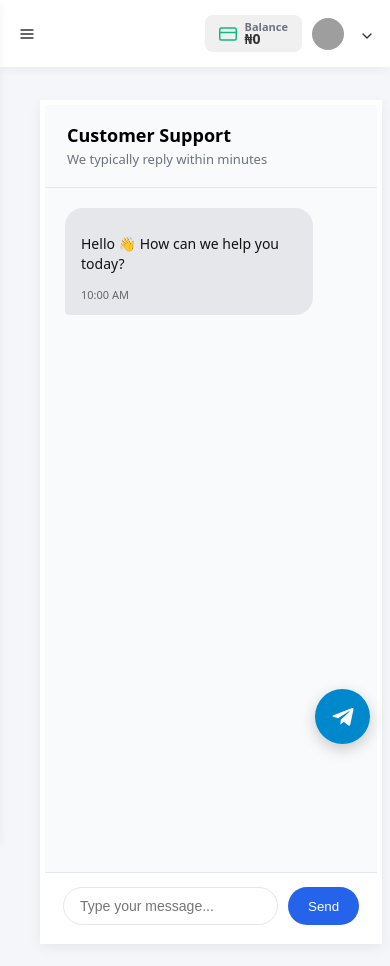
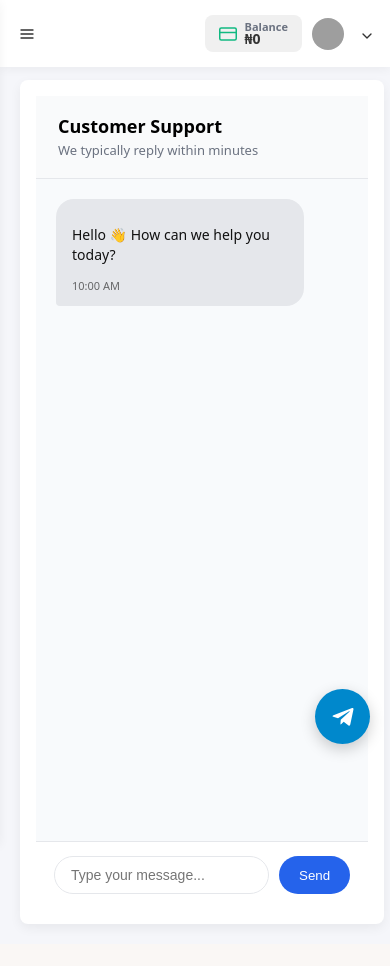
Before and after one commit to ay30bg/realsms, a React (Create React App) app: page /support in a window 390 px wide. Shown: the top 966 px of the page. After the commit the page ends 944 px from the top, so only its background shows below. Built offline with nearby package versions, Linux system fonts and the light colour scheme; no server answers; grey boxes are pictures that could not be loaded.

Commit message:
Update support.css

```diff
--- a/src/styles/support.css
+++ b/src/styles/support.css
@@ -153,12 +153,17 @@
 
 /* ================= RESPONSIVE ================= */
 @media (max-width: 768px) {
+.user-support-page {
+    padding: 0; /* remove side padding */
+  }
+
   .user-support-container {
     height: 100vh;
     margin: 0;
-    width:100%;
-    padding: 5px;
-    border-radius: 0;
+    width: 100%;
+    max-width: 100%;
+    border-radius: 8px; /* optional: makes it edge-to-edge */
+    padding: 16px;
   }
   .bubble {
     max-width: 85%;
```
